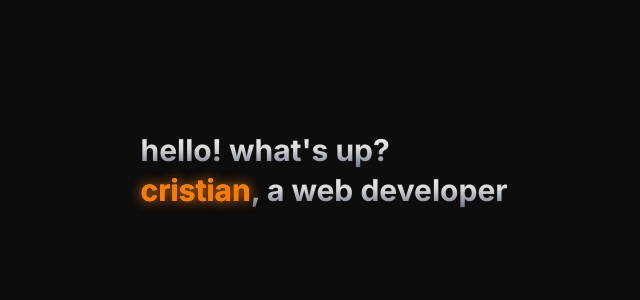
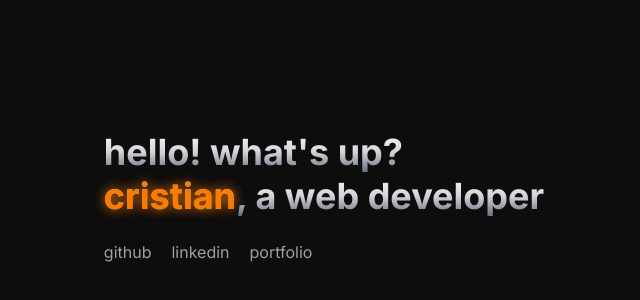
Before and after one commit to cristian-sbardelotto/cristian-links, a React (Vite) app: page / in a window 1280 px wide. Shown: the part 28-328 px from the top of the page, without its empty margins (316-956 px from the left). Built offline with nearby package versions, Linux system fonts and the light colour scheme.

Commit message:
feat: add links section

```diff
--- a/package.json
+++ b/package.json
@@ -13,6 +13,7 @@
     "@tailwindcss/vite": "^4.1.8",
     "react": "^19.1.0",
     "react-dom": "^19.1.0",
+    "tailwind-merge": "^3.3.0",
     "tailwindcss": "^4.1.8"
   },
   "devDependencies": {
--- a/src/App.tsx
+++ b/src/App.tsx
@@ -1,16 +1,25 @@
+import { Link } from './components/link';
+import { socialLinks } from './constants/social';
+
 export function App() {
   return (
-    <div className='pt-40'>
-      <div className='space-y-1 text-3xl font-bold'>
-        <h2 className='bg-gradient-to-t from-gray-500 via-zinc-300 to-zinc-50 bg-clip-text text-transparent'>
-          hello! what's up?
-        </h2>
+    <div className='space-y-6 pt-40'>
+      <div className='space-y-1 text-4xl font-bold'>
+        <h2 className='gradient-text'>hello! what's up?</h2>
 
-        <h1 className='bg-gradient-to-t from-gray-500 via-zinc-300 to-zinc-50 bg-clip-text text-transparent'>
+        <h1 className='gradient-text'>
           <span className='text-primary neon-effect'>cristian</span>, a web
           developer
         </h1>
       </div>
+
+      <ul className='flex items-center gap-5'>
+        {socialLinks.map((link) => (
+          <li key={link.href}>
+            <Link href={link.href}>{link.label}</Link>
+          </li>
+        ))}
+      </ul>
     </div>
   );
 }
--- /dev/null
+++ b/src/components/link.tsx
@@ -0,0 +1,18 @@
+import type { ComponentProps } from 'react';
+import { twMerge } from 'tailwind-merge';
+
+type Props = ComponentProps<'a'>;
+
+export function Link({ className, ...props }: Props) {
+  return (
+    <a
+      className={twMerge(
+        'block cursor-pointer text-zinc-400 transition-all hover:-translate-y-0.5 hover:text-zinc-200',
+        className,
+      )}
+      target='_blank'
+      rel='noopener noreferrer'
+      {...props}
+    />
+  );
+}
--- /dev/null
+++ b/src/constants/social.ts
@@ -0,0 +1,14 @@
+export const socialLinks = [
+  {
+    href: 'https://github.com/cristian-sbardelotto',
+    label: 'github',
+  },
+  {
+    href: 'https://www.linkedin.com/in/cristian-k-sbardelotto/',
+    label: 'linkedin',
+  },
+  {
+    href: 'https://portfolio-chi-lemon-51.vercel.app/',
+    label: 'portfolio',
+  },
+];
--- a/src/index.css
+++ b/src/index.css
@@ -9,6 +9,10 @@
   @apply flex flex-col items-center justify-center;
 }
 
+.gradient-text {
+  @apply bg-gradient-to-t from-gray-500 via-zinc-300 to-zinc-50 bg-clip-text text-transparent;
+}
+
 .neon-effect {
   text-shadow: 0px 0px 12px rgba(249, 124, 0, 1);
 }
```
Also changed, not shown: 1 other file (tests, documents, lock files or other folders).
